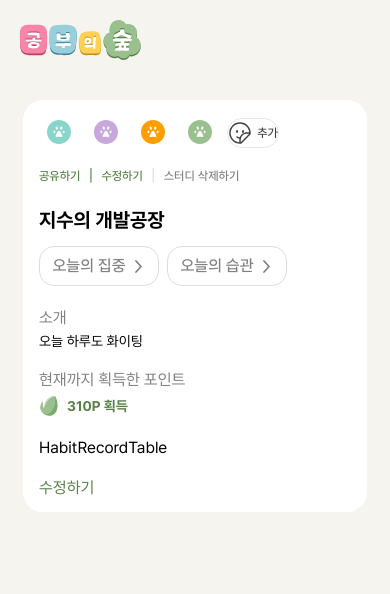
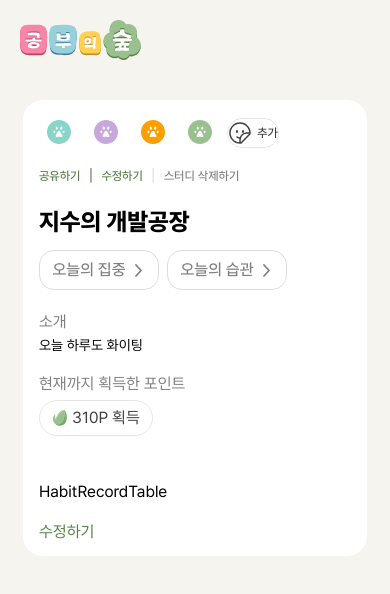
Before and after one commit to rakaso598/rakaso598-6-studyforest-phytoncide-FS, a React (Vite) app in the folder frontend/: page / in a window 390 px wide. Both pictures are taken after a click on the item 195 px from the left and 905 px from the top of the page. Shown: the top 594 px of the page. Built offline with nearby package versions, Linux system fonts and the light colour scheme; a web font is replaced by a local one.

Commit message:
feat: StudyContent 스타일 반응형 구현

```diff
--- a/frontend/src/pages/study-detail/StudyContent.jsx
+++ b/frontend/src/pages/study-detail/StudyContent.jsx
@@ -33,7 +33,7 @@ const StudyContent = () => {
               alt="point icon"
               className={styles.pointIcon}
             />
-            <p className={styles.pointValue}>310P 획득</p>
+            <span className={styles.pointValue}>310P 획득</span>
           </div>
         </div>
       </div>
--- a/frontend/src/pages/study-detail/StudyContent.module.css
+++ b/frontend/src/pages/study-detail/StudyContent.module.css
@@ -2,6 +2,7 @@
   display: flex;
   flex-direction: column;
   gap: 24px;
+  margin-bottom: 24px;
 }
 
 .contentTop {
@@ -12,8 +13,8 @@
 
 .title {
   margin: 0;
-  font-size: 20px;
-  font-weight: bold;
+  font-size: 24px;
+  font-weight: 800;
 }
 
 .buttons {
@@ -62,21 +63,26 @@
 }
 
 .pointDisplay {
-  display: flex;
+  display: inline-flex;
   align-items: center;
-  gap: 8px;
+  border: 1px solid #0000001a;
+  border-radius: 50px;
+  padding: 8px 12px;
+  width: fit-content;
 }
 
 .pointIcon {
-  width: 20px;
-  height: 20px;
+  width: 16px;
+  height: 18px;
+  display: block;
 }
 
 .pointValue {
   margin: 0;
-  font-size: 14px;
-  font-weight: bold;
-  color: #578246;
+  font-size: 16px;
+  font-weight: 400px;
+  color: var(--color-black);
+  margin-left: 4px;
 }
 
 @media screen and (min-width: 744px) {
@@ -94,4 +100,22 @@
   .heading {
     font-size: 18px;
   }
+
+  .title {
+    font-size: 32px;
+  }
+
+  .text {
+    font-size: 18px;
+  }
 }
+
+@media screen and (min-width: 1200px) {
+  .buttons {
+    gap: 16px;
+  }
+
+  .contentWrapper {
+    margin-bottom: 40px;
+  }
+}
```
